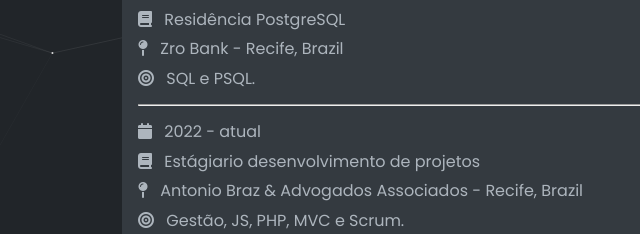
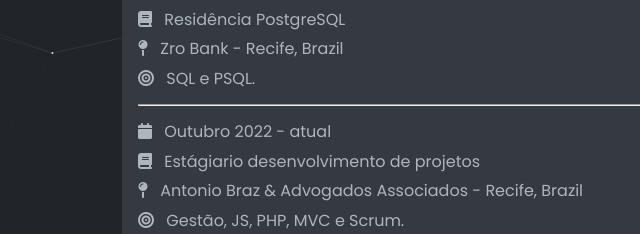
Before and after one commit to dayvsonspacca/curriculo, a plain HTML site: page index.html in a window 1280 px wide. Shown: the part 791-1025 px from the top of the page, 134-774 px from the left. Drawn offline with Linux system fonts and the light colour scheme; animation ran at ten frames a second.

Commit message:
♻️ refactor(index): Ajuste na data.

```diff
--- a/index.html
+++ b/index.html
@@ -83,7 +83,7 @@
 
       <hr>
 
-      <p><i class="fa fa-calendar"></i> 2022 - atual</p>
+      <p><i class="fa fa-calendar"></i> Outubro 2022 - atual</p>
       <p><i class="fa fa-book"></i> Estágiario desenvolvimento de projetos</p>
       <p><i class="fa-solid fa-map-pin"></i> Antonio Braz & Advogados Associados - Recife, Brazil</p>
       <p><i class="fa-solid fa-bullseye"></i> Gestão, JS, PHP, MVC e Scrum.</p>
```
